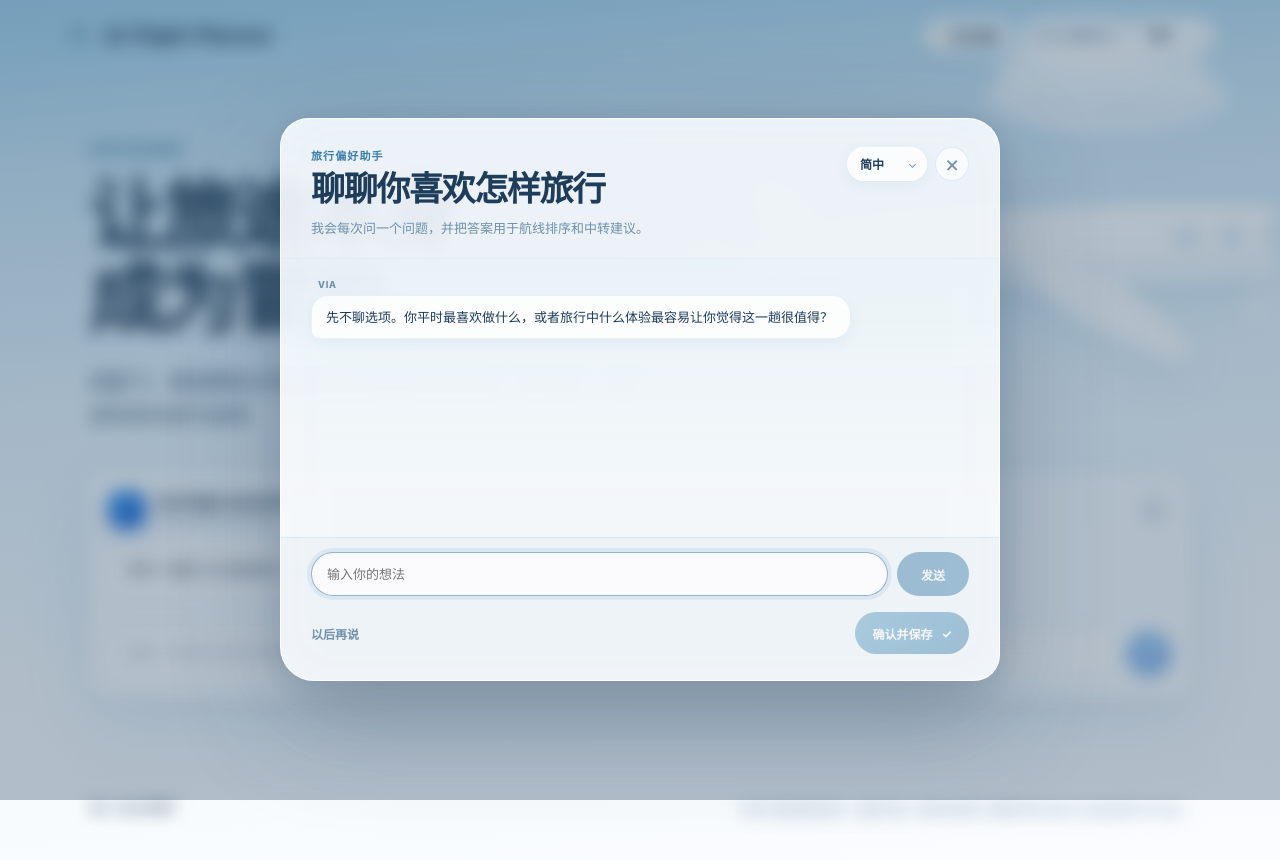
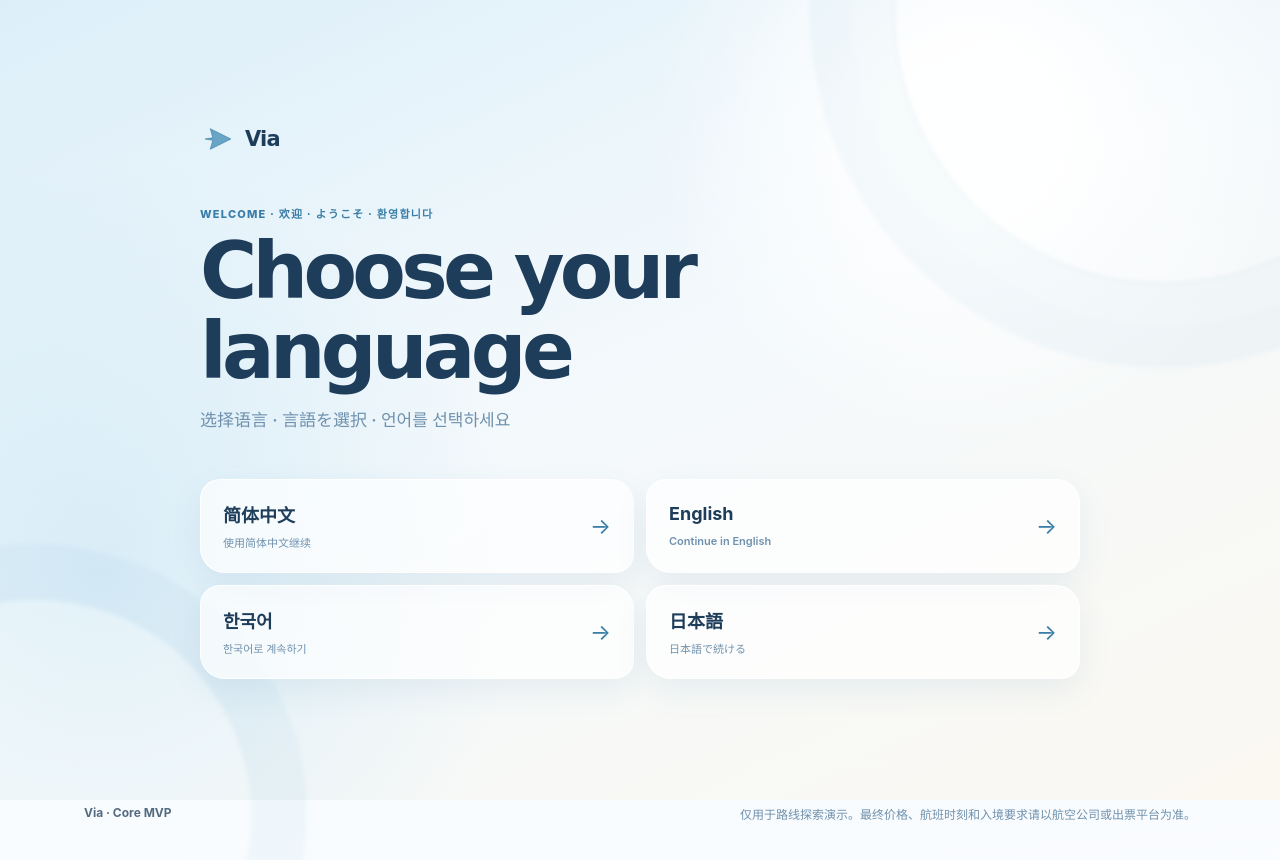
Before and after one commit to EvelynS-123/AI-Flight-Planner, a Next.js app: page / in a window 1280 px wide. Shown: the top 860 px of the page. Built offline with nearby package versions, Linux system fonts and the light colour scheme.

Commit message:
Fix initial language selection flow

```diff
--- a/app/globals.css
+++ b/app/globals.css
@@ -298,6 +298,25 @@ footer { max-width: 1160px; display: flex; justify-content: space-between; gap:
 footer span { color: var(--ink); font-weight: 700; }
 footer p { max-width: 680px; margin: 0; text-align: right; }
 
+.language-gate { position: fixed; z-index: 300; inset: 0; display: grid; place-items: center; overflow: auto; padding: 48px 24px; color: var(--ink); background: radial-gradient(circle at 76% 16%, rgba(255, 255, 255, 0.94) 0 8%, transparent 27%), radial-gradient(circle at 8% 72%, rgba(168, 215, 238, 0.34), transparent 32%), linear-gradient(155deg, #dceff9 0%, #f4f9fc 48%, #fbf8f1 100%); isolation: isolate; }
+.language-gate::before, .language-gate::after { content: ""; position: fixed; z-index: -1; border-radius: 50%; filter: blur(2px); pointer-events: none; }
+.language-gate::before { width: min(42vw, 560px); height: min(42vw, 560px); right: -12vw; top: -20vw; border: 1px solid rgba(90, 156, 192, 0.18); box-shadow: 0 0 0 42px rgba(255, 255, 255, 0.18), 0 0 0 84px rgba(90, 156, 192, 0.05); }
+.language-gate::after { width: min(34vw, 430px); height: min(34vw, 430px); left: -14vw; bottom: -18vw; background: rgba(255, 255, 255, 0.24); box-shadow: 0 0 0 56px rgba(90, 156, 192, 0.05); }
+.language-gate-panel { width: min(880px, 100%); animation: language-gate-in 480ms var(--spring) both; }
+.language-gate-brand { display: inline-flex; align-items: center; gap: 9px; margin-bottom: 48px; font-family: "Segoe Print", "Comic Sans MS", cursive; font-size: 21px; font-weight: 800; letter-spacing: -0.04em; }
+.language-gate-panel > p { margin: 0 0 10px; color: var(--blue); font-size: 11px; font-weight: 800; letter-spacing: 0.11em; text-transform: uppercase; }
+.language-gate-panel h1 { max-width: 680px; margin: 0; font-family: "Segoe Print", "Comic Sans MS", cursive; font-size: clamp(42px, 7vw, 78px); line-height: 1.03; letter-spacing: -0.06em; }
+.language-gate-subtitle { display: block; margin-top: 14px; color: var(--muted); font-size: clamp(13px, 2vw, 17px); font-weight: 580; }
+.language-gate-options { display: grid; grid-template-columns: repeat(2, minmax(0, 1fr)); gap: 12px; margin-top: 48px; }
+.language-gate-options button { min-width: 0; min-height: 94px; display: grid; grid-template-columns: 1fr auto; grid-template-rows: auto auto; align-items: center; gap: 3px 16px; padding: 20px 22px; border: 1px solid rgba(255, 255, 255, 0.95); border-radius: 20px 24px 19px 25px; color: var(--ink); background: rgba(255, 255, 255, 0.68); box-shadow: 0 12px 32px rgba(58, 126, 168, 0.09); backdrop-filter: blur(18px) saturate(145%); -webkit-backdrop-filter: blur(18px) saturate(145%); text-align: left; cursor: pointer; transition: transform 280ms var(--spring), background 180ms ease, box-shadow 280ms var(--spring); }
+.language-gate-options button:hover, .language-gate-options button:focus-visible { outline: 0; background: rgba(255, 255, 255, 0.94); box-shadow: 0 18px 42px rgba(58, 126, 168, 0.16); transform: translateY(-3px); }
+.language-gate-options button:active { transform: scale(0.98); transition-duration: 80ms; }
+.language-gate-options strong { overflow: hidden; font-size: 18px; text-overflow: ellipsis; white-space: nowrap; }
+.language-gate-options small { overflow: hidden; grid-column: 1; color: var(--muted); font-size: 11px; font-weight: 560; text-overflow: ellipsis; white-space: nowrap; }
+.language-gate-options i { grid-column: 2; grid-row: 1 / 3; color: var(--blue); font-size: 22px; font-style: normal; transition: transform 280ms var(--spring); }
+.language-gate-options button:hover i, .language-gate-options button:focus-visible i { transform: translateX(4px); }
+@keyframes language-gate-in { from { opacity: 0; transform: translate3d(0, 18px, 0) scale(0.98); } to { opacity: 1; transform: translate3d(0, 0, 0) scale(1); } }
+
 .preference-overlay { position: fixed; z-index: 100; inset: 0; display: grid; place-items: center; padding: 24px; background: rgba(30, 61, 90, 0.32); animation: preference-overlay-in 220ms ease-out both; }
 .preference-dialog { width: min(720px, 100%); max-height: min(880px, calc(100vh - 48px)); overflow: auto; color: var(--ink); background: rgba(250, 253, 255, 0.9); border: 1px solid rgba(255, 255, 255, 0.95); border-radius: 28px 32px 26px 34px; box-shadow: 0 38px 110px rgba(30, 61, 90, 0.3), 0 8px 30px rgba(30, 61, 90, 0.14); backdrop-filter: blur(28px) saturate(150%); -webkit-backdrop-filter: blur(28px) saturate(150%); transform-origin: center 70%; animation: preference-dialog-in 380ms var(--spring) both; }
 @keyframes preference-overlay-in { from { opacity: 0; } to { opacity: 1; } }
@@ -585,6 +604,12 @@ footer p { max-width: 680px; margin: 0; text-align: right; }
 }
 
 @media (max-width: 620px) {
+  .language-gate { align-items: start; padding: 30px 16px max(30px, env(safe-area-inset-bottom)); }
+  .language-gate-panel { margin: auto 0; }
+  .language-gate-brand { margin-bottom: 34px; }
+  .language-gate-panel h1 { font-size: clamp(39px, 14vw, 58px); }
+  .language-gate-options { grid-template-columns: 1fr; gap: 9px; margin-top: 34px; }
+  .language-gate-options button { min-height: 76px; padding: 15px 18px; }
   .topbar { height: 60px; padding-inline: 18px; }
   .brand { gap: 7px; font-size: 16px; }
   .demo-badge { display: none; }
--- a/app/preference-chat.tsx
+++ b/app/preference-chat.tsx
@@ -123,15 +123,16 @@ export default function PreferenceChat({
   const [readyToSave, setReadyToSave] = useState(false);
   const panelRef = useRef<HTMLElement>(null);
   const inputRef = useRef<HTMLInputElement>(null);
+  const greeting = memory?.mode === "personalized"
+    ? CHAT_COPY[locale].returningGreeting(memory.summary)
+    : CHAT_COPY[locale].newGreeting;
 
   useEffect(() => {
     const nextMemory = memory ?? defaultTravelPreferences();
     setDraftMemory(nextMemory);
     setMessages([{
       role: "assistant",
-      content: memory?.mode === "personalized"
-        ? CHAT_COPY[locale].returningGreeting(memory.summary)
-        : CHAT_COPY[locale].newGreeting,
+      content: greeting,
     }]);
     setInput("");
     setLoading(false);
@@ -139,6 +140,14 @@ export default function PreferenceChat({
     const frame = requestAnimationFrame(() => inputRef.current?.focus());
     return () => cancelAnimationFrame(frame);
   }, [memory]);
+
+  useEffect(() => {
+    setMessages((current) => {
+      if (!current.length || current[0].role !== "assistant") return current;
+      if (current[0].content === greeting) return current;
+      return [{ ...current[0], content: greeting }, ...current.slice(1)];
+    });
+  }, [locale, memory]);
 
   useEffect(() => {
     const previousOverflow = document.body.style.overflow;
--- a/app/route-finder.tsx
+++ b/app/route-finder.tsx
@@ -30,6 +30,7 @@ import {
 } from "./preference-evaluation";
 
 type LiveSearchContext = Record<string, unknown>;
+type LocaleGateState = "loading" | "selecting" | "ready";
 
 function liveFlightOptionLabel(flight: FlightResult, locale: Locale): string {
   const [, time = ""] = flight.departureTime.split(" ");
@@ -83,6 +84,17 @@ import {
 } from "./travel-preferences";
 
 const SCORE_NUMBER_PLUGINS = [continuous];
+const LOCALE_STORAGE_KEY = "via-locale-v1";
+const LANGUAGE_GATE_OPTIONS: Record<Locale, { name: string; detail: string }> = {
+  zh: { name: "简体中文", detail: "使用简体中文继续" },
+  en: { name: "English", detail: "Continue in English" },
+  ko: { name: "한국어", detail: "한국어로 계속하기" },
+  ja: { name: "日本語", detail: "日本語で続ける" },
+};
+
+function isLocale(value: string | null): value is Locale {
+  return LOCALE_OPTIONS.some((option) => option.code === value);
+}
 
 function OriginalArtDefs() {
   return (
@@ -136,6 +148,42 @@ function SketchPlane({ size = 28 }: { size?: number }) {
     <svg width={size} height={size} viewBox="0 0 28 28" fill="none" aria-hidden="true">
       <path d="M24 14 L8 6 L10 13 L4 14 L10 15 L8 22 Z" fill="#5A9CC0" fillOpacity="0.9" stroke="#3A7EA8" strokeWidth="0.5" strokeLinejoin="round" />
     </svg>
+  );
+}
+
+function LanguageGate({
+  loading,
+  onSelect,
+}: {
+  loading: boolean;
+  onSelect: (locale: Locale) => void;
+}) {
+  return (
+    <div className={`language-gate ${loading ? "is-loading" : ""}`}>
+      {!loading && (
+        <section className="language-gate-panel" aria-labelledby="language-gate-title">
+          <div className="language-gate-brand">
+            <SketchPlane size={36} />
+            <span>Via</span>
+          </div>
+          <p>Welcome · 欢迎 · ようこそ · 환영합니다</p>
+          <h1 id="language-gate-title">Choose your language</h1>
+          <span className="language-gate-subtitle">选择语言 · 言語を選択 · 언어를 선택하세요</span>
+          <div className="language-gate-options">
+            {LOCALE_OPTIONS.map((option) => {
+              const gateOption = LANGUAGE_GATE_OPTIONS[option.code];
+              return (
+                <button key={option.code} type="button" onClick={() => onSelect(option.code)}>
+                  <strong>{gateOption.name}</strong>
+                  <small>{gateOption.detail}</small>
+                  <i aria-hidden="true">→</i>
+                </button>
+              );
+            })}
+          </div>
+        </section>
+      )}
+    </div>
   );
 }
 
@@ -276,6 +324,7 @@ function ScoreDetail({
 
 export default function RouteFinder() {
   const [locale, setLocale] = useState<Locale>("zh");
+  const [localeGate, setLocaleGate] = useState<LocaleGateState>("loading");
   const [origin, setOrigin] = useState<AirportCode>("PVG");
   const [destination, setDestination] = useState<AirportCode>("LAX");
   const [month, setMonth] = useState<string>("Sep");
@@ -537,22 +586,41 @@ export default function RouteFinder() {
   }, [localeOption.htmlLang]);
 
   useEffect(() => {
+    let storedLocale: Locale | null = null;
     let stored: TravelPreferenceState | null = null;
     try {
+      const rawLocale = localStorage.getItem(LOCALE_STORAGE_KEY);
+      if (isLocale(rawLocale)) storedLocale = rawLocale;
       const raw = localStorage.getItem(PREFERENCE_STORAGE_KEY)
         ?? localStorage.getItem(LEGACY_PREFERENCE_STORAGE_KEY)
         ?? localStorage.getItem(ORIGINAL_PREFERENCE_STORAGE_KEY);
       stored = sanitizeTravelPreferences(JSON.parse(raw ?? "null"));
     } catch {
+      storedLocale = null;
       stored = null;
+    }
+    if (storedLocale) {
+      setLocale(storedLocale);
+      setLocaleGate("ready");
+    } else {
+      setLocaleGate("selecting");
     }
     if (stored) {
       localStorage.setItem(PREFERENCE_STORAGE_KEY, JSON.stringify(stored));
       setTravelPreferences(stored);
-    } else {
+    } else if (storedLocale) {
       setQuizOpen(true);
     }
   }, []);
+
+  useEffect(() => {
+    if (localeGate === "ready") return;
+    const previousOverflow = document.body.style.overflow;
+    document.body.style.overflow = "hidden";
+    return () => {
+      document.body.style.overflow = previousOverflow;
+    };
+  }, [localeGate]);
 
   useEffect(() => {
     const continueDrag = (event: globalThis.PointerEvent) => {
@@ -837,6 +905,21 @@ export default function RouteFinder() {
     setIsChatOpen(true);
   }
 
+  function changeLocale(nextLocale: Locale) {
+    setLocale(nextLocale);
+    try {
+      localStorage.setItem(LOCALE_STORAGE_KEY, nextLocale);
+    } catch {
+      // Keep the selected language for this visit when browser storage is unavailable.
+    }
+  }
+
+  function chooseInitialLocale(nextLocale: Locale) {
+    changeLocale(nextLocale);
+    setLocaleGate("ready");
+    setQuizOpen(true);
+  }
+
   function storePreferences(next: TravelPreferenceState) {
     localStorage.setItem(PREFERENCE_STORAGE_KEY, JSON.stringify(next));
     setTravelPreferences(next);
@@ -856,7 +939,7 @@ export default function RouteFinder() {
     <>
     <main
       className={`planner ${quizOpen ? "preference-open" : ""} ${aiRoute ? "ai-workspace-open" : ""}`}
-      aria-hidden={quizOpen || Boolean(aiRoute) || undefined}
+      aria-hidden={localeGate !== "ready" || quizOpen || Boolean(aiRoute) || undefined}
     >
       <OriginalArtDefs />
       <header className="topbar">
@@ -869,7 +952,7 @@ export default function RouteFinder() {
           <span className="demo-badge">{copy.demoBadge}</span>
           <label className="language-picker">
             <span className="sr-only">{copy.language}</span>
-            <select value={locale} onChange={(event) => setLocale(event.target.value as Locale)} aria-label={copy.language}>
+            <select value={locale} onChange={(event) => changeLocale(event.target.value as Locale)} aria-label={copy.language}>
               {LOCALE_OPTIONS.map((option) => <option key={option.code} value={option.code}>{option.label}</option>)}
             </select>
           </label>
@@ -1340,7 +1423,10 @@ export default function RouteFinder() {
         <p>{copy.footer}</p>
       </footer>
     </main>
-    {aiRoute && (
+    {localeGate !== "ready" && (
+      <LanguageGate loading={localeGate === "loading"} onSelect={chooseInitialLocale} />
+    )}
+    {localeGate === "ready" && aiRoute && (
       <AITravelWorkspace
         route={aiRoute}
         locale={locale}
@@ -1349,11 +1435,11 @@ export default function RouteFinder() {
         onClose={() => setAiRouteId(null)}
       />
     )}
-    {quizOpen && (
+    {localeGate === "ready" && quizOpen && (
       <PreferenceChat
         locale={locale}
         memory={travelPreferences}
-        onLocaleChange={setLocale}
+        onLocaleChange={changeLocale}
         onClose={closePreferences}
         onSave={storePreferences}
       />
```
Also changed, not shown: 1 other file (tests, documents, lock files or other folders).
